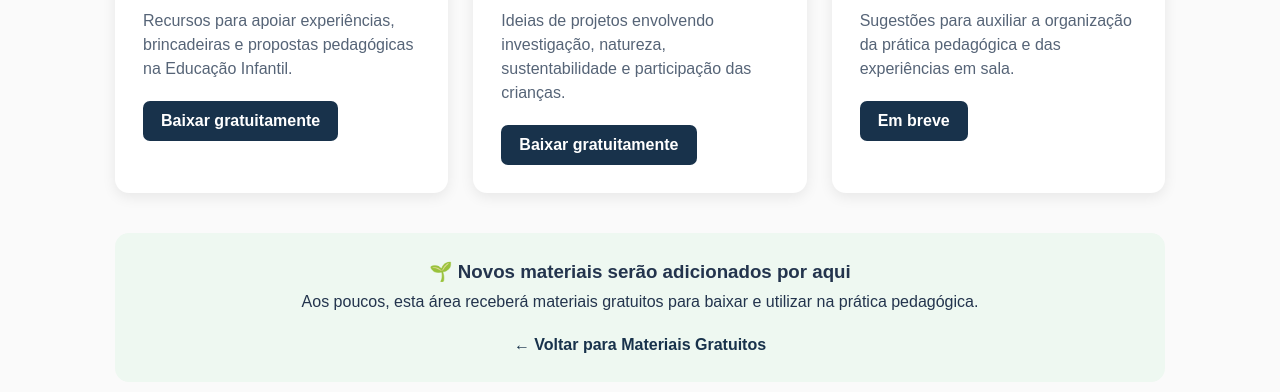
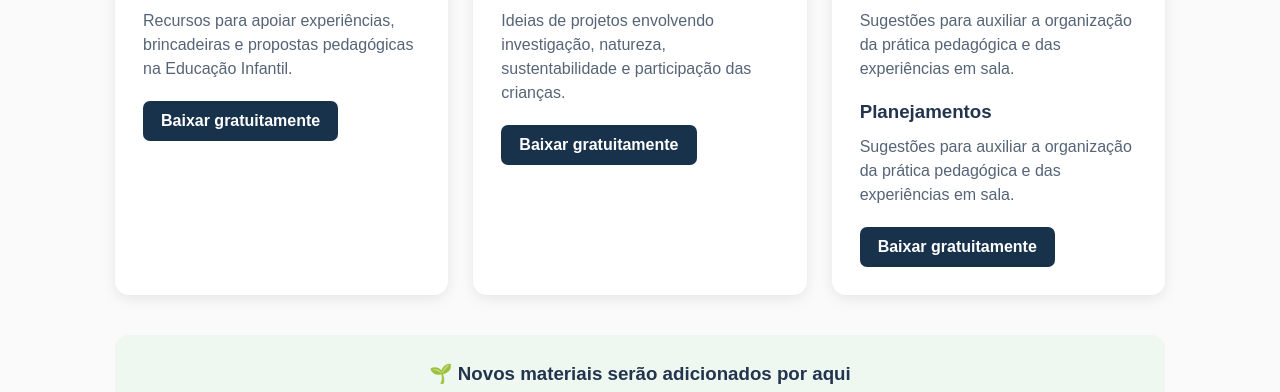
Before and after one commit to profkarlanapratica/profkarlanapratica.github.io, a plain HTML site: page educacao-infantil.html in a window 1280 px wide. Shown: the part 557-949 px from the top of the page. Drawn offline with Linux system fonts and the light colour scheme.

Commit message:
Add planning suggestions and download link
Added a section for planning suggestions and a download link.

```diff
--- a/educacao-infantil.html
+++ b/educacao-infantil.html
@@ -211,7 +211,12 @@
         Sugestões para auxiliar a organização da prática pedagógica
         e das experiências em sala.
     </p>
-    <span class="botao">Em breve</span>
+   <h3>Planejamentos</h3>
+<p>
+    Sugestões para auxiliar a organização da prática pedagógica
+    e das experiências em sala.
+</p>
+<a class="botao" href="Planejamentos_Praticos_Educacao_Infantil.pdf" target="_blank">Baixar gratuitamente</a>
 </div>
     </div>
 
```
